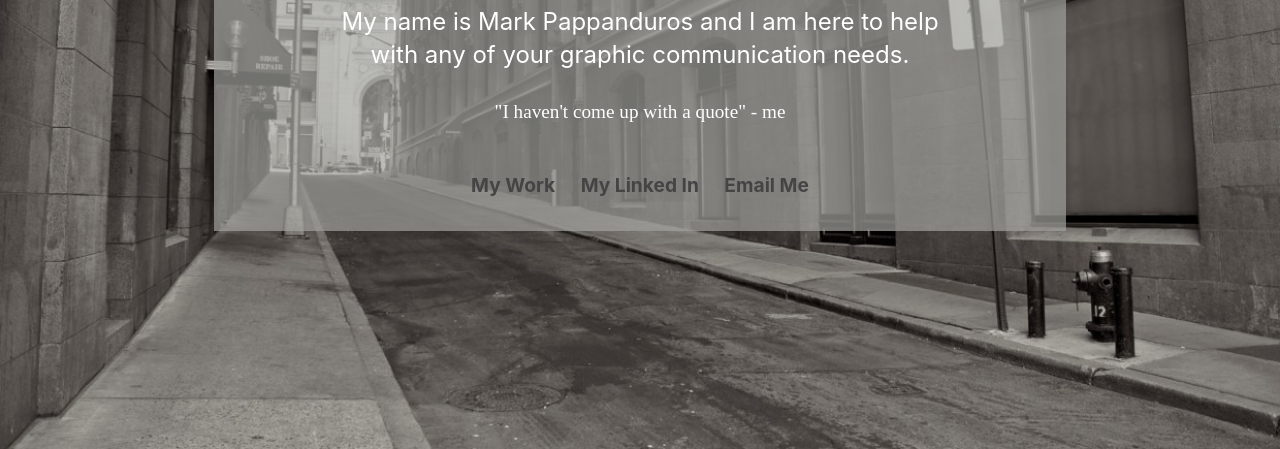
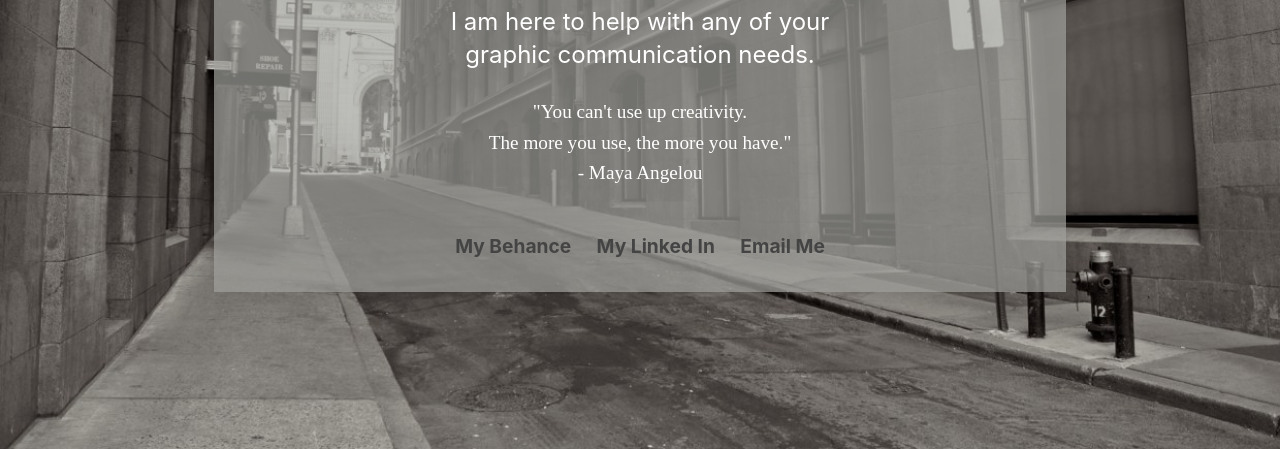
Before and after one commit to mpappand/mpappand.github.io, a plain HTML site: page index.html in a window 1280 px wide. Shown: the part 451-900 px from the top of the page. Drawn offline with Linux system fonts and the light colour scheme.

Commit message:
Add files via upload
Final Design with updated links. May change font choice but happy with selection right now

```diff
--- a/index.html
+++ b/index.html
@@ -15,13 +15,13 @@
 <div class="center">
 <img id="logo" src="images/logonew.png" alt="Mark Pappanduros Logo">
 <h1> Welcome to My Contact Page </h1>
-<h2> My name is Mark Pappanduros and I am here to help <br> with any of your graphic communication needs.</h2>
-<p> "I haven't come up with a quote" - me </p>
+<h2> I am here to help with any of your <br> graphic communication needs.</h2>
+<p> "You can't use up creativity. <br> The more you use, the more you have." <br> - Maya Angelou </p>
 
 <nav>
     <ul>
-    <li><a href="https://behance.net">My Work</a> </li>
-    <li><a href="https://linkedin.com">My Linked In</a></li>
+    <li><a href="https://www.behance.net/markpappanduros">My Behance</a> </li>
+    <li><a href="https://www.linkedin.com/in/mark-pappanduros-b879a4212">My Linked In</a></li>
     <li><a href="mailto:Mpappand@calpoly.edu">Email Me</a></li>
     </ul>
 
```
